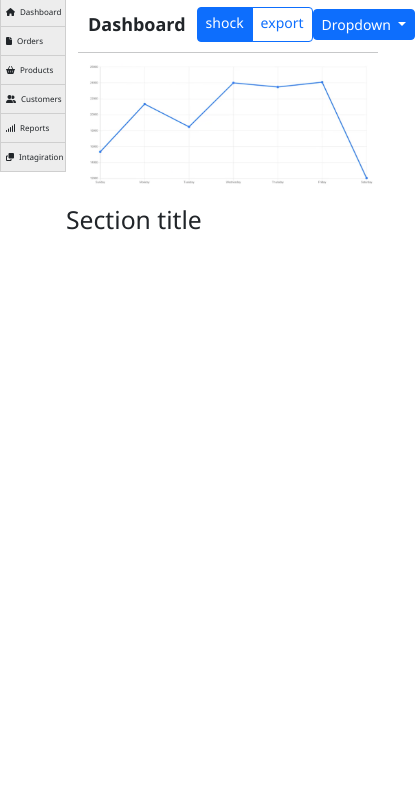
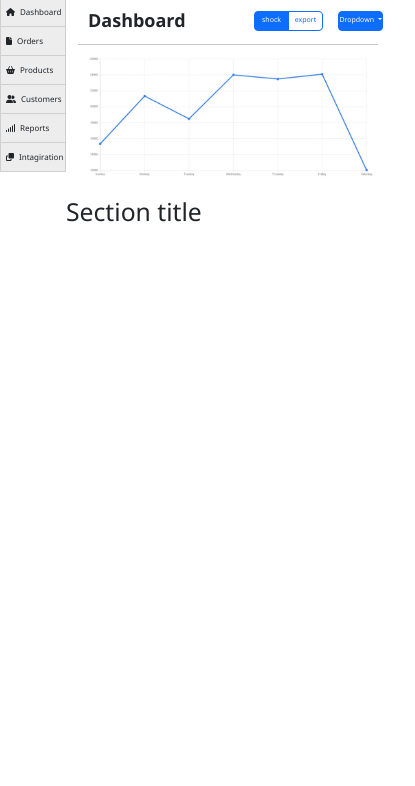
Before and after one commit to jasmineslr/Dashboard, a plain HTML site: page index.html in a window 390 px wide. Shown: the part 63-849 px from the top of the page, 415 px wide, since content can reach past the window. Drawn offline with Linux system fonts and the light colour scheme.

Commit message:
fix responsive btn bug2

```diff
--- a/index.html
+++ b/index.html
@@ -35,10 +35,12 @@
             </div>
             <div class="col-10 col-table">
                 <div class="row dashboard-row align-items-center ">
-                  <div class="col">
+                  <div class="col-7">
                     <sapn class="dashboard db-font">Dashboard</sapn>
                   </div>
-                  <div class="col dashboard-col4">
+                  <div class="col-2 dashboard-col4">
+                    <div class="d-flex justify-content-end">
+                      <div class="p-2">
                         <div class="btn-group btn-group-sm" role="group" aria-label="Basic radio toggle button group">
                           <input type="radio" class="btn-check" name="btnradio" id="btnradio1" autocomplete="off" checked>
                           <label class="btn btn-outline-primary radio1" for="btnradio1">shock</label>
@@ -46,15 +48,21 @@
                           <label class="btn btn-outline-primary radio1" for="btnradio2">export</label>
                         </div>
                       </div>
-                  <div class="col dashboard-col4">
+                    </div>
+                  </div>
+                  <div class="col-2 dashboard-col4">
+                    <div class="d-flex justify-content-end">
+                      <div class="p-2">
                         <div class="btn-group btn-group-sm" role="group">
-                      <button type="button" class="btn btn-primary dropdown-toggle" data-bs-toggle="dropdown" aria-expanded="false">
+                          <button type="button" class="btn btn-primary dropdown-toggle drop1" data-bs-toggle="dropdown" aria-expanded="false">
                             Dropdown
                           </button>
                           <ul class="dropdown-menu">
                             <li><a class="dropdown-item" href="#">Dropdown link</a></li>
                             <li><a class="dropdown-item" href="#">Dropdown link</a></li>
                           </ul>
+                        </div>
+                      </div>
                     </div>
                     </div>
                 </div>
--- a/style/css/style.css
+++ b/style/css/style.css
@@ -130,3 +130,17 @@ img{
 .db-font{
     font-size: 18px;
 }
+@media all and (max-width:654px){
+.radio1{
+    padding: 3px 0 !important;
+    font-size: 7px !important;
+    width: 35px;
+    height: 20px !important;
+}
+.drop1{
+    padding: 0 !important;
+    font-size: 7px !important;
+    width: 45px;
+    height: 20px !important;
+}
+}
```
Also changed, not shown: style/css/bootstrap.css. Lines whose indentation alone changed are shown as unchanged.
